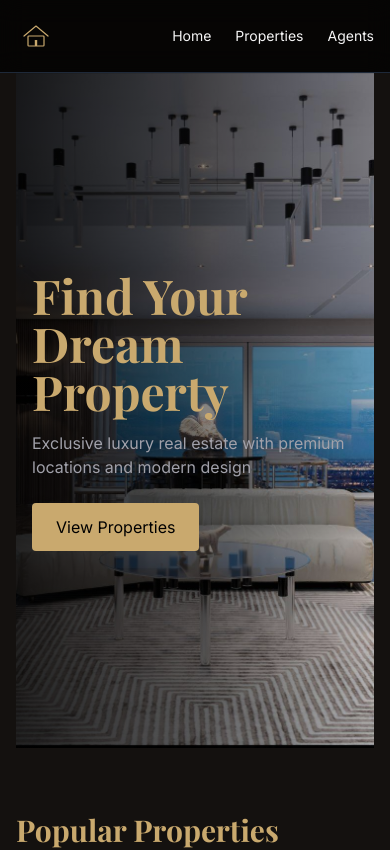
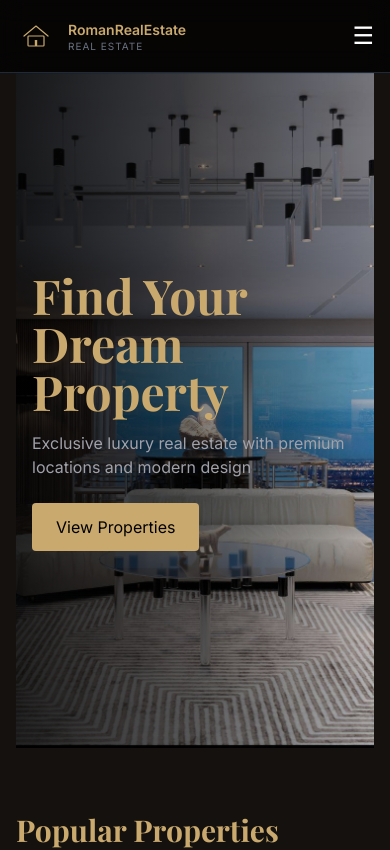
Before and after one commit to RomanFrontEndDeveloper/roman-real-estate, a Next.js app: page / in a window 390 px wide. Shown: the top 850 px of the page. Built offline with nearby package versions, Linux system fonts and the light colour scheme; a web font is replaced by a local one.

Commit message:
feat: add responsive header with animated drawer menu and overlay

```diff
--- a/src/app/globals.css
+++ b/src/app/globals.css
@@ -21,7 +21,6 @@ h3 {
 }
 
 a {
-	color: inherit;
 	text-decoration: none;
 }
 
--- a/src/shared/components/Footer.tsx
+++ b/src/shared/components/Footer.tsx
@@ -13,7 +13,7 @@ export const Footer = () => {
 							width='40'
 							height='40'
 							viewBox='0 0 100 100'
-							className='transition duration-300 hover:scale-105 hover:drop-shadow-[0_0_10px_rgba(201,169,110,0.6)]'
+							className='transition duration-300 hover:scale-110 hover:drop-shadow-[0_0_10px_rgba(201,169,110,0.6)]'
 						>
 							{/* дах */}
 							<path
--- a/src/shared/components/Header.tsx
+++ b/src/shared/components/Header.tsx
@@ -1,26 +1,82 @@
+'use client';
+
 import Link from 'next/link';
+import { useState } from 'react';
 import { Logo } from '../ui/Logo';
+import { motion, AnimatePresence } from 'framer-motion';
 
 export const Header = () => {
+	const [isOpen, setIsOpen] = useState(false);
+
 	const linkClass =
-		'text-[var(--gray)] hover:text-[var(--gold)] transition duration-300 hover:drop-shadow-[0_0_14px_rgba(201,169,110,1)] hover:scale-110';
+		'text-[var(--gray)] hover:text-[var(--gold)] transition duration-300 hover:drop-shadow-[0_0_34px_rgba(201,169,110,1)] hover:scale-102';
+	const linkClass2 =
+		'text-[var(--gray)] hover:text-[var(--gold)] transition duration-300 hover:drop-shadow-[0_0_34px_rgba(201,169,110,1)] hover:scale-110';
+
 	return (
 		<header className='sticky top-0 z-50 bg-black/70 backdrop-blur-md border-b border-gray-800'>
+			{/* TOP BAR */}
 			<div className='max-w-7xl mx-auto px-4 flex items-center justify-between py-4'>
 				<Logo />
 
-				<nav className='flex gap-6 text-sm'>
-					<Link className={linkClass} href='/'>
+				{/* DESKTOP MENU */}
+				<nav className='hidden sm:flex gap-6 text-sm'>
+					<Link className={linkClass2} href='/'>
 						Home
 					</Link>
-					<Link className={linkClass} href='/properties'>
+					<Link className={linkClass2} href='/properties'>
 						Properties
 					</Link>
-					<Link className={linkClass} href='/agents'>
+					<Link className={linkClass2} href='/agents'>
 						Agents
 					</Link>
 				</nav>
+
+				{/* BURGER */}
+				<button
+					className='sm:hidden text-white text-2xl z-50'
+					onClick={() => setIsOpen(!isOpen)}
+				>
+					{isOpen ? '✕' : '☰'}
+				</button>
 			</div>
+
+			{/* MOBILE MENU (OVERLAY) */}
+			<AnimatePresence>
+				{isOpen && (
+					<motion.div
+						initial={{ opacity: 0, y: -20 }}
+						animate={{ opacity: 1, y: 0 }}
+						exit={{ opacity: 0, y: -20 }}
+						transition={{ duration: 0.3 }}
+						className='absolute top-full left-0 w-full bg-black/95 backdrop-blur-md border-t border-gray-800 sm:hidden z-40'
+					>
+						<nav className='flex flex-col gap-6 p-6 text-lg'>
+							<Link
+								className={linkClass}
+								href='/'
+								onClick={() => setIsOpen(false)}
+							>
+								Home
+							</Link>
+							<Link
+								className={linkClass}
+								href='/properties'
+								onClick={() => setIsOpen(false)}
+							>
+								Properties
+							</Link>
+							<Link
+								className={linkClass}
+								href='/agents'
+								onClick={() => setIsOpen(false)}
+							>
+								Agents
+							</Link>
+						</nav>
+					</motion.div>
+				)}
+			</AnimatePresence>
 		</header>
 	);
 };
--- a/src/shared/ui/Logo.tsx
+++ b/src/shared/ui/Logo.tsx
@@ -5,7 +5,7 @@ export const Logo = () => {
 				width='40'
 				height='40'
 				viewBox='0 0 100 100'
-				className='transition hover:scale-105 hover:drop-shadow-[0_0_10px_rgba(201,169,110,0.6)]'
+				className='transition hover:scale-110 hover:drop-shadow-[0_0_10px_rgba(201,169,110,0.6)]'
 			>
 				{/* дах */}
 				<path
@@ -41,7 +41,7 @@ export const Logo = () => {
 			</svg>
 
 			{/* текст */}
-			<div className='hidden sm:block leading-tight'>
+			<div className='block leading-tight'>
 				<div className='text-(--gold) text-sm font-semibold'>
 					RomanRealEstate
 				</div>
```
